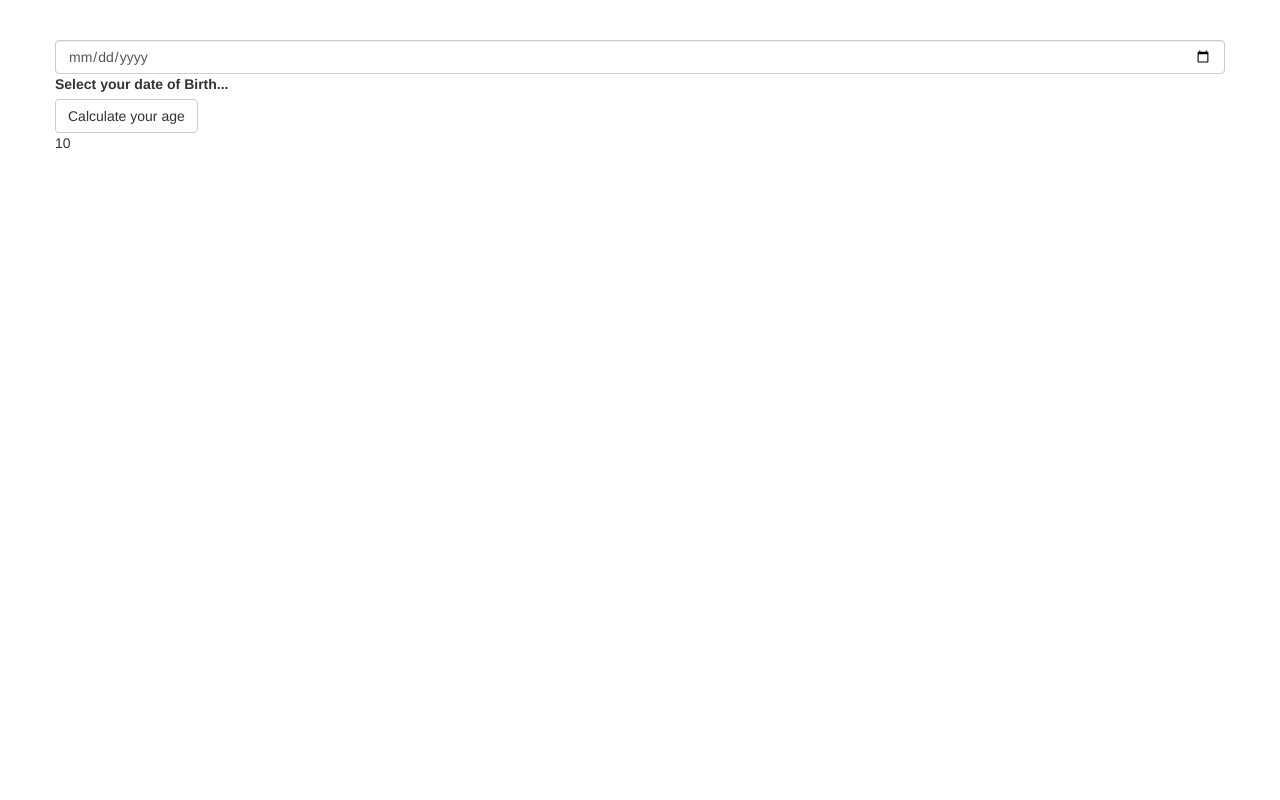
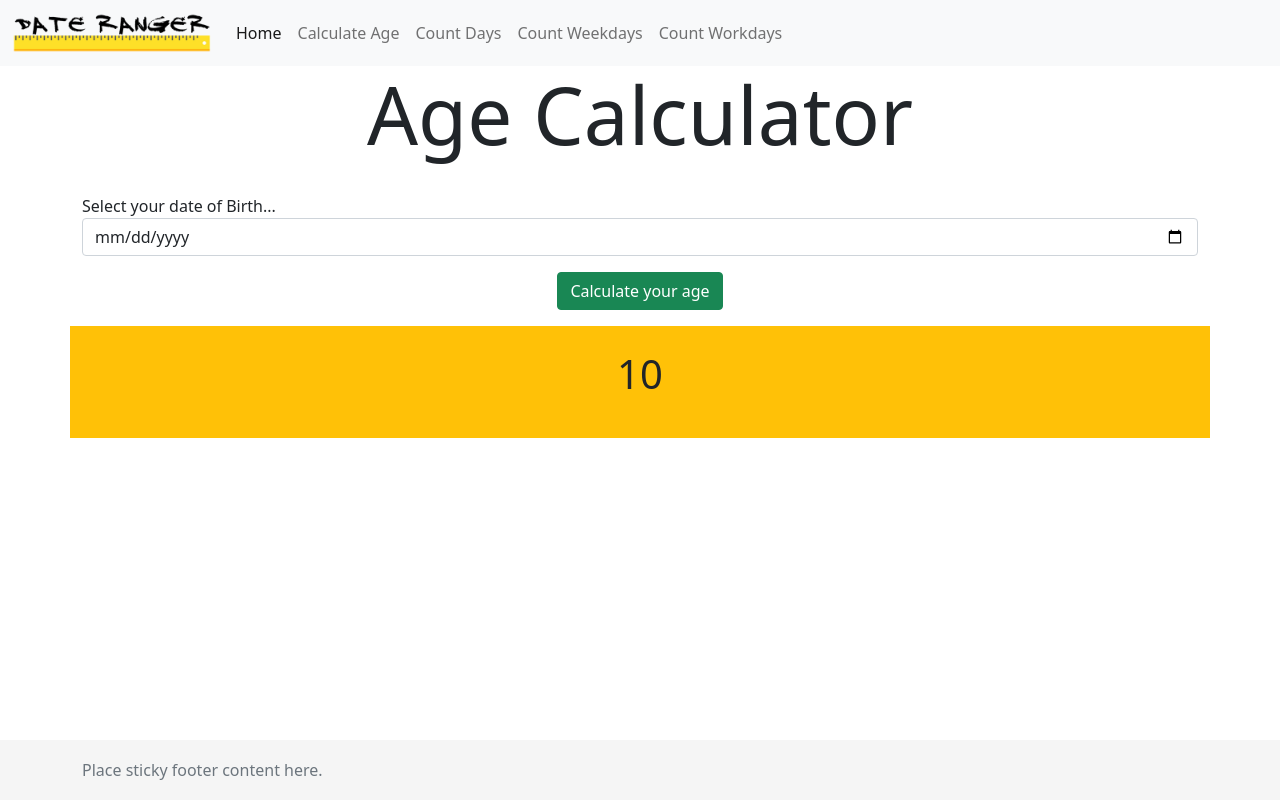
Before and after one commit to muhammadasad251/AgeCalculator, a Django app: template ageCalculator/templates/index.html in a window 1280 px wide. Run offline with Django 4.2, Linux system fonts and the light colour scheme; the template is opened without the code that fills it: most values are stand-ins (such as "Sample title", 1, 10 or a date in 2020); some libraries are stand-ins or nearby versions.

Commit message:
age calculator template created

```diff
--- /dev/null
+++ b/ageCalculator/static/reset.css
@@ -0,0 +1,74 @@
+/* Box sizing rules */
+*,
+*::before,
+*::after {
+  box-sizing: border-box;
+}
+
+/* Remove default margin */
+body,
+h1,
+h2,
+h3,
+h4,
+p,
+figure,
+blockquote,
+dl,
+dd {
+  margin: 0;
+}
+
+/* Remove list styles on ul, ol elements with a list role, which suggests default styling will be removed */
+ul[role="list"],
+ol[role="list"] {
+  list-style: none;
+}
+
+/* Set core root defaults */
+html:focus-within {
+  scroll-behavior: smooth;
+}
+
+/* Set core body defaults */
+body {
+  min-height: 100vh;
+  text-rendering: optimizeSpeed;
+  line-height: 1.5;
+}
+
+/* A elements that don't have a class get default styles */
+a:not([class]) {
+  text-decoration-skip-ink: auto;
+}
+
+/* Make images easier to work with */
+img,
+picture {
+  max-width: 100%;
+  display: block;
+}
+
+/* Inherit fonts for inputs and buttons */
+input,
+button,
+textarea,
+select {
+  font: inherit;
+}
+
+/* Remove all animations, transitions and smooth scroll for people that prefer not to see them */
+@media (prefers-reduced-motion: reduce) {
+  html:focus-within {
+    scroll-behavior: auto;
+  }
+
+  *,
+  *::before,
+  *::after {
+    animation-duration: 0.01ms !important;
+    animation-iteration-count: 1 !important;
+    transition-duration: 0.01ms !important;
+    scroll-behavior: auto !important;
+  }
+}
--- /dev/null
+++ b/ageCalculator/static/styles.css
@@ -0,0 +1,27 @@
+* {
+  /* background-color: green; */
+}
+
+span {
+  color: red;
+}
+
+/* Sticky footer styles
+-------------------------------------------------- */
+html {
+  position: relative;
+  min-height: 100%;
+}
+body {
+  /* Margin bottom by footer height */
+  margin-bottom: 60px;
+}
+.footer {
+  position: absolute;
+  bottom: 0;
+  width: 100%;
+  /* Set the fixed height of the footer here */
+  height: 60px;
+  line-height: 60px; /* Vertically center the text there */
+  background-color: #f5f5f5;
+}
--- a/ageCalculator/templates/index.html
+++ b/ageCalculator/templates/index.html
@@ -1,24 +1,111 @@
 <html>
+{% load static %}
+
 <head>
-<title>Calculate Age</title>
-<meta charset="UTF-8">
-<meta name="viewport" content="width=device-width, initial-scale=1">
-<link rel="stylesheet" href="https://maxcdn.bootstrapcdn.com/bootstrap/3.4.1/css/bootstrap.min.css">
+    <title>Calculate Age</title>
+    <meta charset="UTF-8">
+    <meta name="viewport" content="width=device-width, initial-scale=1">
+    <link rel="stylesheet" type="text/css" href="{% static '/reset.css' %}">
+    <link rel="stylesheet" type="text/css" href="{% static '/styles.css' %}">
+    <!-- bootstrap 5+ -->
+    <link
+        href="https://cdn.jsdelivr.net/npm/bootstrap@5.0.2/dist/css/bootstrap.min.css"
+        rel="stylesheet"
+        integrity="sha384-EVSTQN3/azprG1Anm3QDgpJLIm9Nao0Yz1ztcQTwFspd3yD65VohhpuuCOmLASjC"
+        crossorigin="anonymous">
+    <!-- <link rel="stylesheet"
+        href="https://maxcdn.bootstrapcdn.com/bootstrap/3.4.1/css/bootstrap.min.css"> -->
 </head>
+
 <body>
-    <div class="container">
+
+    <!-- START nav header -->
+    <header>
+        <nav class="navbar navbar-expand-lg navbar-light bg-light">
+            <div class="container-fluid">
+                <a class="navbar-brand" href="#"><img
+                        src="{% static '/logos/date-ranger2.png' %}"
+                        alt="Date Ranger" width="200"></a>
+                <button class="navbar-toggler" type="button"
+                    data-bs-toggle="collapse" data-bs-target="#navbarNav"
+                    aria-controls="navbarNav" aria-expanded="false"
+                    aria-label="Toggle navigation">
+                    <span class="navbar-toggler-icon"></span>
+                </button>
+                <div class="collapse navbar-collapse" id="navbarNav">
+                    <ul class="navbar-nav">
+                        <li class="nav-item">
+                            <a class="nav-link active" aria-current="page"
+                                href="#">
+                                Home
+                            </a>
+                        </li>
+                        <li class="nav-item">
+                            <a class="nav-link" href="#">Calculate Age</a>
+                        </li>
+                        <li class="nav-item">
+                            <a class="nav-link" href="#">Count Days</a>
+                        </li>
+                        <li class="nav-item">
+                            <a class="nav-link" href="#">Count Weekdays</a>
+                        </li>
+                        <li class="nav-item">
+                            <a class="nav-link" href="#">Count Workdays</a>
+                        </li>
+                    </ul>
+                </div>
+            </div>
+        </nav>
+    </header>
+    <!-- END nav header -->
+
+
+    <!-- START page content -->
+    <main class="container">
         <div class="row">
-            <br>
-            <br>
-            <form method="post">
+            <h1 class="display-1 text-center">Age Calculator</h1>
+
+            <!-- START input form -->
+            <form method="post" class="mt-4">
                 {% csrf_token %}
-                <input placeholder="Select date" type="date" name="date" id="birth_date" class="form-control">
-                <label for="example">Select your date of Birth...</label>
+                <label for="birth_date">Select your date of Birth...</label>
+                <input placeholder="Select date" type="date" name="date"
+                    id="birth_date" class="form-control">
                 <i class="fas fa-calendar input-prefix" tabindex=0></i>
-                <br><input id="calculate" type="submit" class="btn btn-default" name="submit" value="Calculate your age">
-                <div id="age_container"><span id="exact_age">{{age}}</span></div>
+
+                <div class="text-center">
+                    <input id="calculate" type="submit"
+                        class="btn btn-success mt-3" name="submit"
+                        value="Calculate your age">
+                </div>
             </form>
+            <!-- END input form -->
+
+            <!-- START result container -->
+            <div id="age_container" class="p-4 bg-warning text-dark">
+                <p id="exact_age" class="display-6 text-center">{{age}}</p>
+            </div>
+            <!-- END result container -->
+
         </div>
-    </div>
+    </main>
+    <!-- END page content -->
+
+    <!-- START footer -->
+    <footer class="footer">
+        <div class="container">
+            <span class="text-muted">Place sticky footer content
+                here.</span>
+        </div>
+    </footer>
+    <!-- END footer -->
+
+
+    <!-- bootstrap + popper bundle -->
+    <script
+        src="https://cdn.jsdelivr.net/npm/bootstrap@5.0.2/dist/js/bootstrap.bundle.min.js"
+        integrity="sha384-MrcW6ZMFYlzcLA8Nl+NtUVF0sA7MsXsP1UyJoMp4YLEuNSfAP+JcXn/tWtIaxVXM"
+        crossorigin="anonymous"></script>
 </body>
+
 </html>
```
Also changed, not shown: ageCalculator/templates/index-backup.html (added, +24 -0 lines), ageCalculator/static/logos/date-ranger1.png (added), ageCalculator/static/logos/date-ranger2.png (added), 1 other file.
